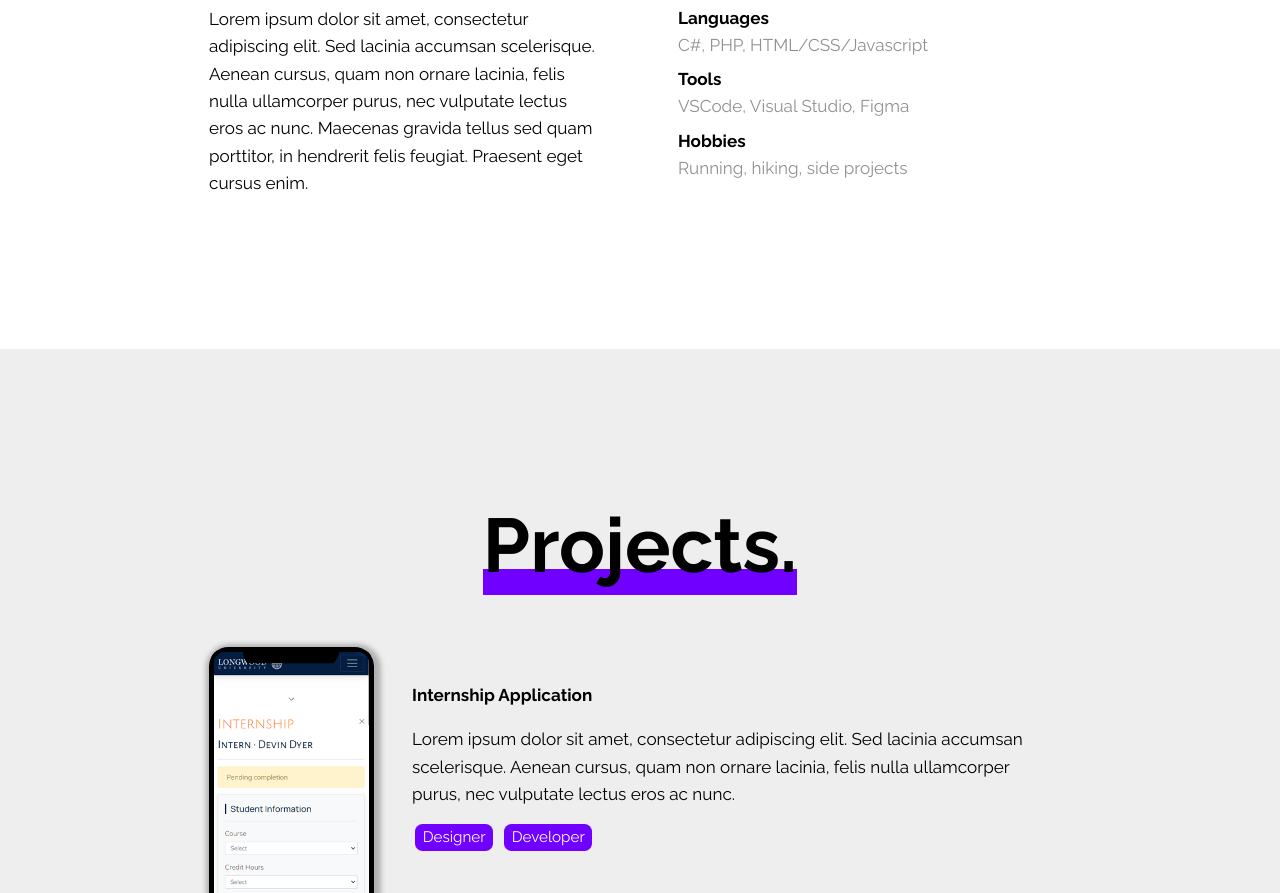
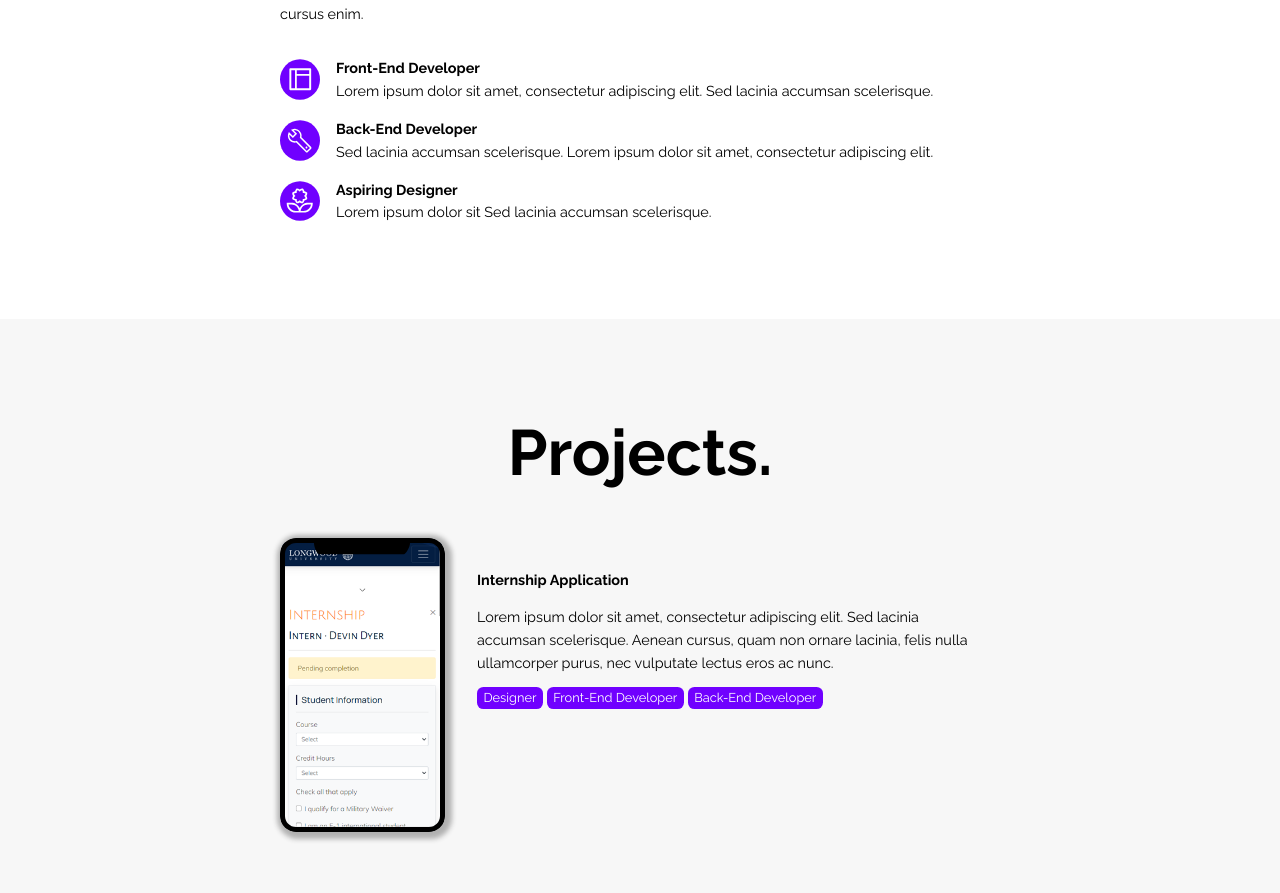
Before and after one commit to devinaustin1122/devinaustin1122.github.io, a plain HTML site: page index.html in a window 1280 px wide. Shown: the part 1473-2366 px from the top of the page. Drawn offline with Linux system fonts and the light colour scheme.

Commit message:
more updates

```diff
--- a/index.html
+++ b/index.html
@@ -23,6 +23,7 @@
     </div>
 
     <section class="hero">
+        <div class="container">
             <div class="row fade-up">
                 <div class="col-left">
                     <h1>Dev</h1>
@@ -33,10 +34,12 @@
                     <p>I enjoy making your experience enjoyable.</p>
                 </div>
             </div>
+        </div>
     </section>
 
     <section class="about">
-        <img src="static/images/profile.png">
+        <div class="container">
+            <img id="profile" src="static/images/profile.png">
             <h2 class="fade-up">About.</h2>
             <h4 class="fade-up">Hi, I'm Devin!</h4>
             <div class="row fade-up">
@@ -51,16 +54,10 @@
                 </div>
                 <div class="col-right fade-up">
                     <h5>
-                    Languages
+                        Interests
                     </h5>
                     <p>
                         C#, PHP, HTML/CSS/Javascript
-                </p>
-                <h5>
-                    Tools
-                </h5>
-                <p>
-                    VSCode, Visual Studio, Figma
                     </p>
                     <h5>
                         Hobbies
@@ -70,9 +67,32 @@
                     </p>
                 </div>
             </div>
+            <div class="qualifications fade-right">
+                <img src="static/images/icon-layout.svg">
+                <div>
+                    <h5>Front-End Developer</h5>
+                    <p>Lorem ipsum dolor sit amet, consectetur adipiscing elit. Sed lacinia accumsan scelerisque. </p>
+                </div>
+            </div>
+            <div class="qualifications fade-right">
+                <img src="static/images/icon-wrench.svg">
+                <div>
+                    <h5>Back-End Developer</h5>
+                    <p>Sed lacinia accumsan scelerisque. Lorem ipsum dolor sit amet, consectetur adipiscing elit. </p>
+                </div>
+            </div>
+            <div class="qualifications fade-right">
+                <img src="static/images/icon-flower.svg">
+                <div>
+                    <h5>Aspiring Designer</h5>
+                    <p>Lorem ipsum dolor sit Sed lacinia accumsan scelerisque. </p>
+                </div>
+            </div>
+        </div>
     </section>
 
     <section class="projects">
+        <div class="container">
             <h2 class="fade-right">Projects.</h2>
             <ul>
                 <li class="fade-up">
@@ -85,11 +105,11 @@
                             ornare lacinia, felis nulla ullamcorper purus, nec vulputate lectus eros ac nunc.
                         </p>
                         <span class="badge">Designer</span>
-                    <span class="badge">Developer</span>
+                        <span class="badge">Front-End Developer</span>
+                        <span class="badge">Back-End Developer</span>
                     </div>
                 </li>
                 <li class="fade-up">
-                <img src="static/images/iphone.svg">
                     <div class="description">
                         <h5>Move In Application</h5>
                         <p>
@@ -98,10 +118,13 @@
                             ornare lacinia, felis nulla ullamcorper purus, nec vulputate lectus eros ac nunc.
                         </p>
                         <span class="badge">Designer</span>
-                    <span class="badge">Developer</span>
+                        <span class="badge">Front-End Developer</span>
+                        <span class="badge">Back-End Developer</span>
                     </div>
+                    <img src="static/images/iphone.svg">
                 </li>
             </ul>
+        </div>
     </section>
 
     <section class="contact">
--- a/static/css/effects.scss
+++ b/static/css/effects.scss
@@ -1,7 +1,7 @@
 .fade-right {
     opacity: 0;
     transform: translateX(-15%);
-    transition: opacity 1s, transform 1s;
+    transition: opacity 1s, transform 2s;
     &.scrolled{
         opacity: 1;
         transform: translateX(0);
@@ -11,7 +11,7 @@
 .fade-down {
     opacity: 0;
     transform: translateY(-15%);
-    transition: opacity 1s, transform 1s;
+    transition: opacity 1s, transform 2s;
     &.scrolled{
         opacity: 1;
         transform: translateX(0);
@@ -21,7 +21,7 @@
 .fade-up {
     opacity: 0;
     transform: translateY(15%);
-    transition: opacity 1s, transform 1s;
+    transition: opacity 1s, transform 2s;
     &.scrolled{
         opacity: 1;
         transform: translateX(0);
--- a/static/css/style.scss
+++ b/static/css/style.scss
@@ -39,6 +39,8 @@ p {
 }
 
 section {
+    display: flex;
+    justify-content: center;
     padding: 2em;
 }
 
@@ -83,13 +85,14 @@ ul {
 }
 
 .about {
-    img {
+    #profile {
         width: 100%;
     }
     h2 {
         margin-top: -.5em;
     }
     .row {
+        margin-bottom: 1em;
         .col-right {
             padding-top: 2em;
             p {
@@ -98,10 +101,18 @@ ul {
             }
         }
     }
+    .qualifications {
+        display: flex;
+        padding-top: 1em;
+        img {
+            width: 2.5em;
+            margin-right: 1em;
+        }
+    }
 }
 
 .projects {
-    background-color: #eeeeee;
+    background-color: #f7f7f7;
     text-align: center;
     img {
         border-radius: 1em;
@@ -113,15 +124,6 @@ ul {
     h2 {
         display: inline;
         position: relative;
-        &::after {
-            content: "";
-            z-index: -1;
-            width: 100%;
-            border-top: solid #7000FF .35em;
-            position: absolute;
-            left: 0;
-            bottom: 10%;
-        }
     }
     h5 {
         margin: 1em 0;
@@ -129,7 +131,7 @@ ul {
     .badge {
         font-size: .8em;
         display: inline-block;
-        margin: 1em .2em;
+        margin-top: 1em;
         padding: .3em .5em;
         border-radius: .5em;
         background-color: #7000FF;
@@ -166,7 +168,7 @@ ul {
 
 @media only screen and (min-width: 500px) {
     section {
-        padding: 3em 6em;
+        padding: 3em 8em;
     }
 }
 
@@ -186,7 +188,7 @@ ul {
     }
 
     .about {
-        img {
+        #profile {
             width: 80%;
             display: block;
             margin-left: auto;
@@ -209,9 +211,23 @@ ul {
     .projects {
         li {
             display: flex;
+        }
+        li:nth-child(1) {
+            img {
+                background-image: url('../images/project-intern.png');
+            }
             .description {
                 padding: 2em;
                 text-align: left;
+            }
+        }
+        li:nth-child(2) {
+            img {
+                background-image: url('../images/project-movein.png');
+            }
+            .description {
+                padding: 2em;
+                text-align: right;
             }
         }
     }
@@ -219,10 +235,10 @@ ul {
   }
 
   @media only screen and (min-width: 1000px) {
-    body {
-        font-size: 19px;
+    .container {
+        width: 45em;
     }
     section {
-        padding: 8em 11em;
+        padding: 6em 0;
     }
   }
--- a/static/js/IntersectionObserver.js
+++ b/static/js/IntersectionObserver.js
@@ -1,6 +1,6 @@
 let options = {
     root: null,
-    threshold: .3
+    threshold: .4
 }
 
 let observer = new IntersectionObserver((entries, observer) => {
```
Also changed, not shown: static/css/effects.css, static/css/style.css, static/images/icon-flower.svg (added), static/images/icon-layout.svg (added), static/images/icon-wrench.svg (added), 1 other file. Lines whose indentation alone changed are shown as unchanged.
